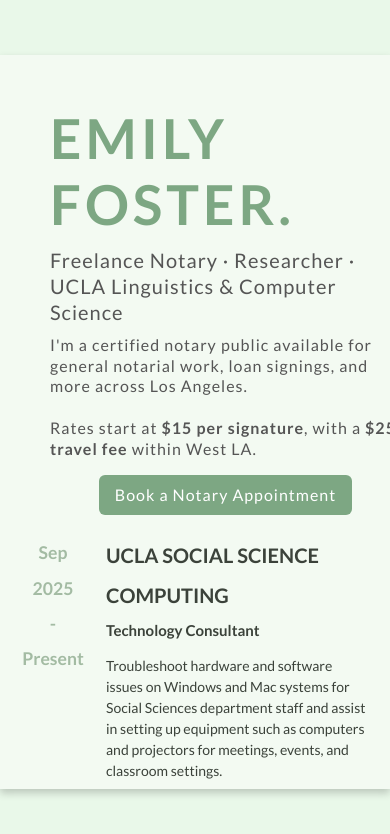
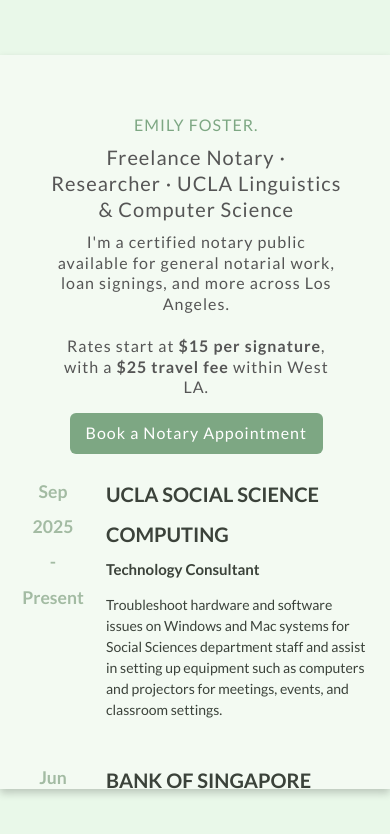
Before and after one commit to emilyretsof/emilyretsof.github.io, a React (Create React App) app: page / in a window 390 px wide. Shown: the top 834 px of the page. Built offline with nearby package versions, Linux system fonts and the light colour scheme.

Commit message:
updated left card align

```diff
--- a/src/components/home/Home.css
+++ b/src/components/home/Home.css
@@ -30,11 +30,11 @@
 
 }
 
-.card-left h1 {
+.name {
   line-height: normal;
   color:#7da783;
-  letter-spacing: 4;
-  font-size: 55;
+  letter-spacing: 4x;
+  font-size: 55x;
 }
 
 .card-left .bio {
@@ -48,7 +48,6 @@
   font-size: 16px;
   color: #555;
 }
-
 
 .calendly-wrapper {
   display: flex;
@@ -140,9 +139,12 @@
     justify-content: center; /* center on mobile */
   }
 
+  .bio, .notary-info, .name {
+    text-align: center; /* center on mobile */
+  }
   .card-left {
     position: static; /* Makes it scroll with the page */
-    width: 90%; /* Takes full width */
+    width: 75%; /* Takes full width */
     line-height: 1.3; /* tighter spacing on mobile */
   }
 
--- a/src/components/home/Home.js
+++ b/src/components/home/Home.js
@@ -8,7 +8,7 @@
 
       <div className="card">
         <div className="card-left">
-          <h1>EMILY FOSTER.</h1>
+          <p className="name">EMILY FOSTER.</p>
 
           {/* Bio line */}
           <p className="bio">Freelance Notary · Researcher · UCLA Linguistics & Computer Science</p>
```
